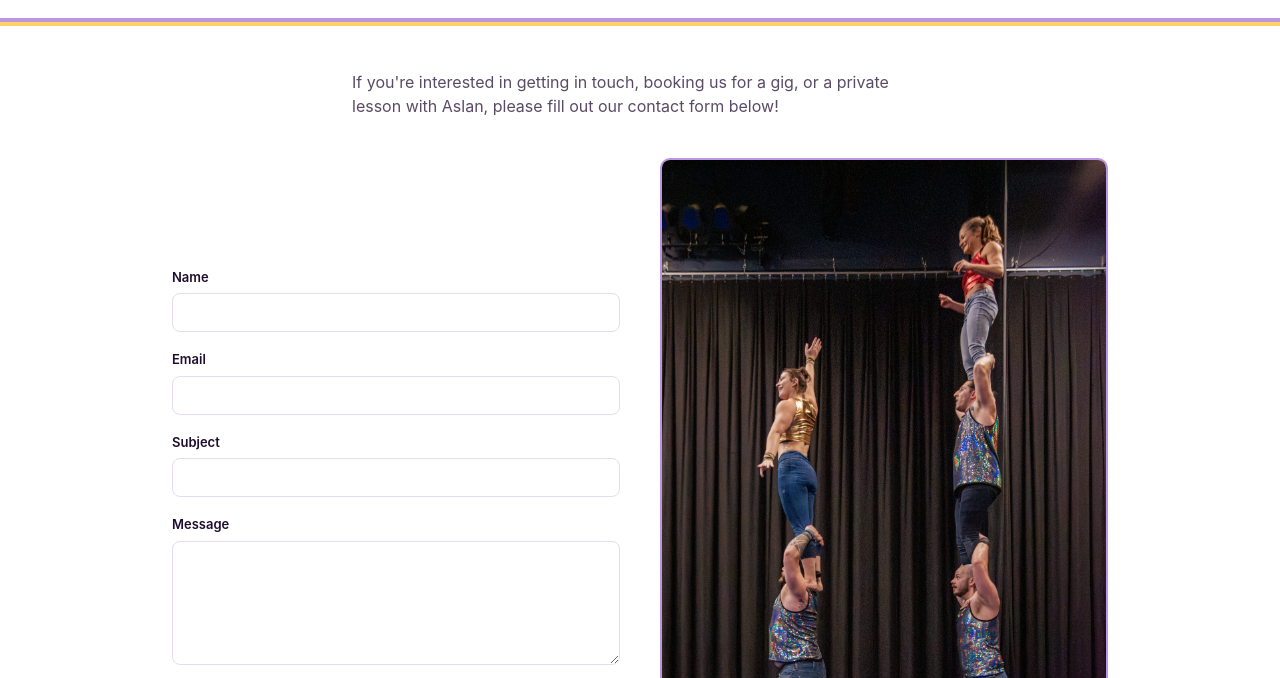
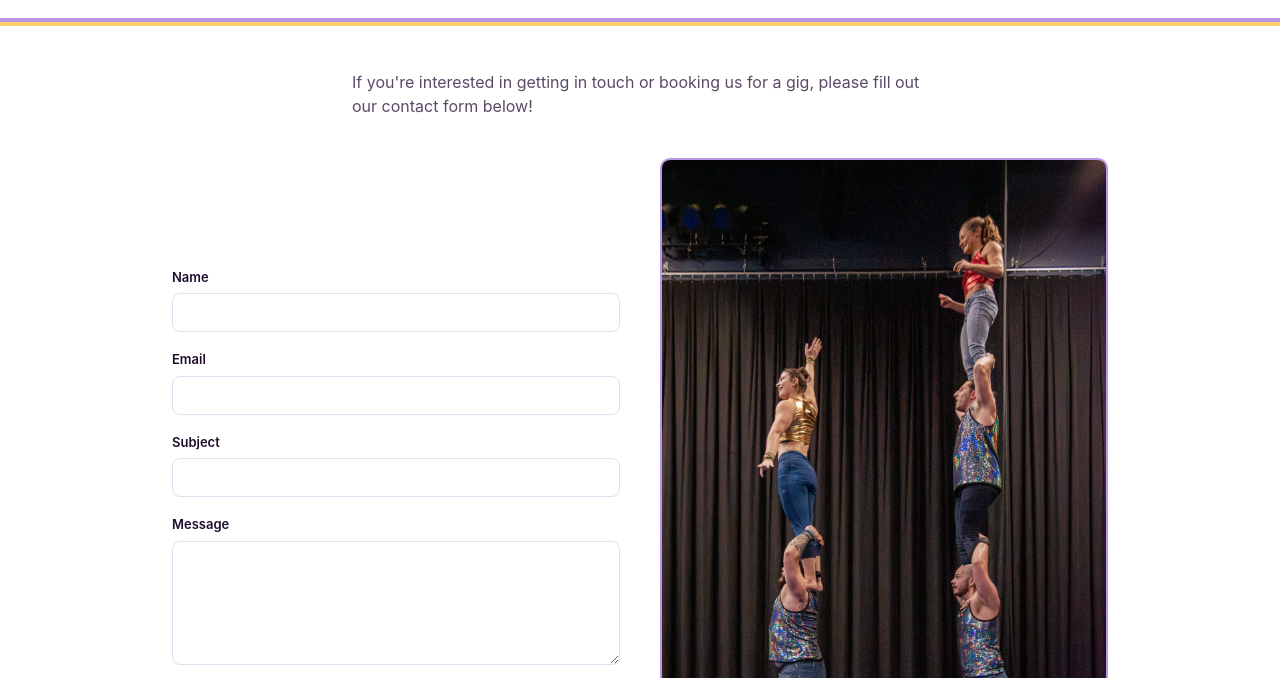
Before and after one commit to mgialluca/AcroTeamWebsite, a plain HTML site: page pages/contact.html in a window 1280 px wide. Shown: the part 122-800 px from the top of the page. Drawn offline with Linux system fonts and the light colour scheme.

Commit message:
fixing contact page blurb

```diff
--- a/pages/contact.html
+++ b/pages/contact.html
@@ -20,8 +20,8 @@
 
   <section class="contact-intro">
     <p>
-      If you're interested in getting in touch, booking us for a gig, or a
-      private lesson with Aslan, please fill out our contact form below!
+      If you're interested in getting in touch or booking us for a gig,
+      please fill out our contact form below!
     </p>
   </section>
 
```
